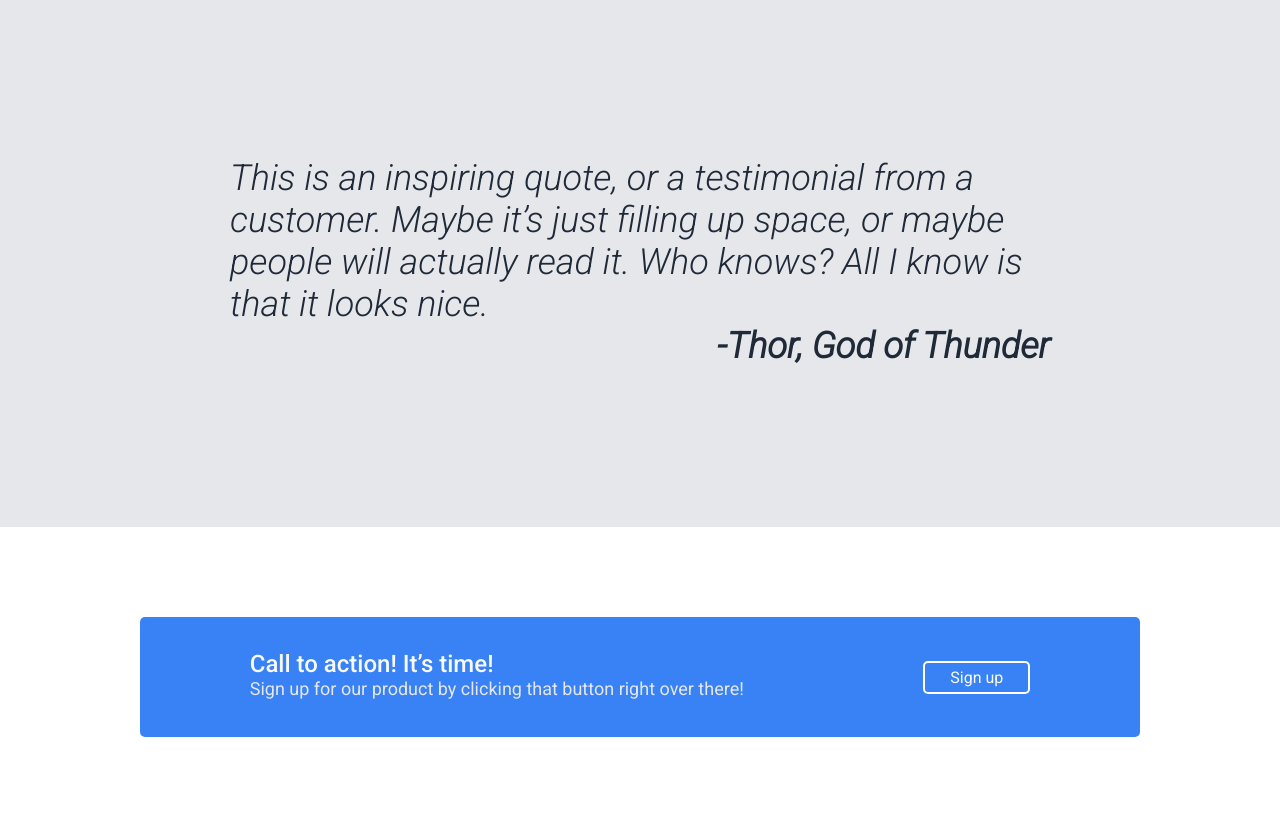
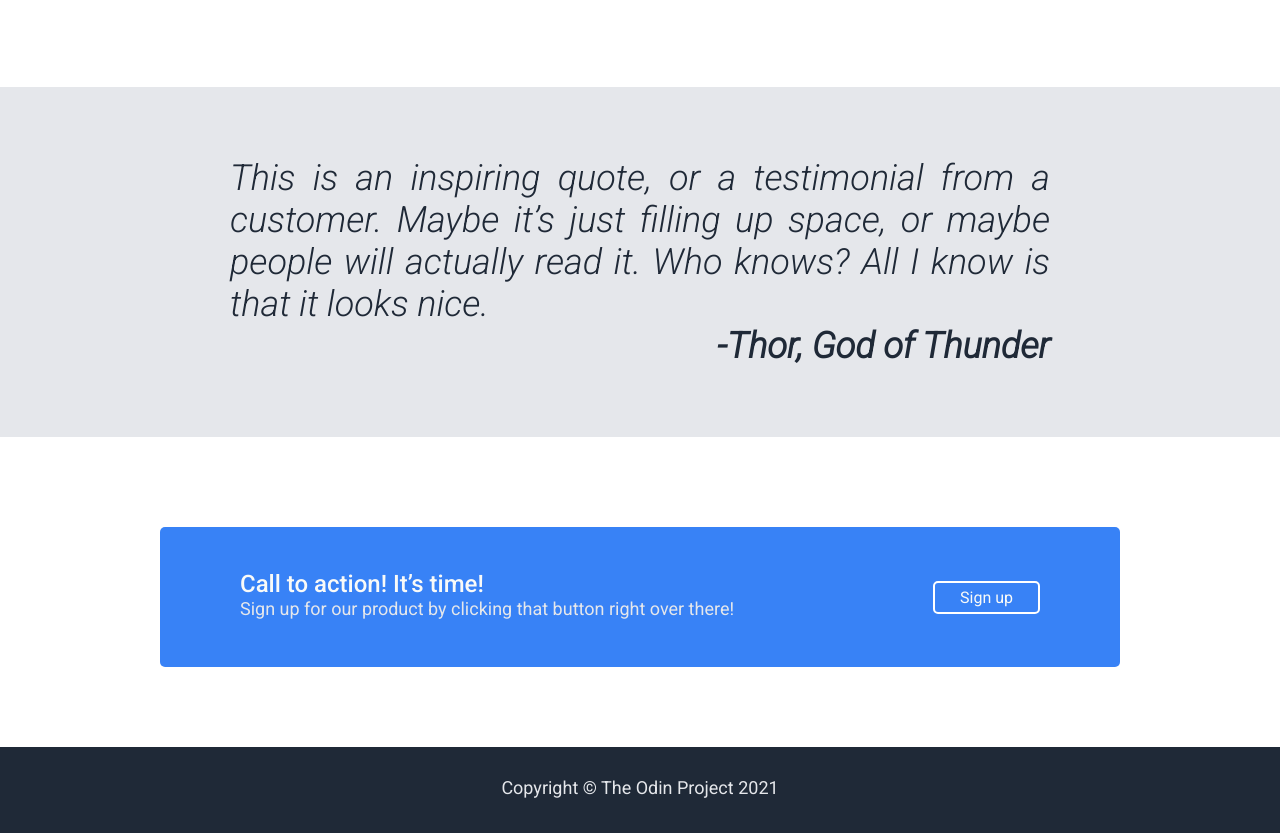
Before and after one commit to H3G4iG/landing_page, a plain HTML site: page index.html in a window 1280 px wide. Shown: the part 864-1697 px from the top of the page. Drawn offline with Linux system fonts and the light colour scheme.

Commit message:
final version 1.0

```diff
--- a/index.html
+++ b/index.html
@@ -77,7 +77,8 @@
 
   <!-- registration section -->
   <section id="registration">
-    <div class="blue-box container">
+    <div class="container">
+      <div class="blue-box">
         <div class="text-bluebox">
           <h3 class="logo-text">Call to action! It’s time!</h3>
           <p class="secondary-text">Sign up for our product by clicking that button right over there!</p>
@@ -86,6 +87,14 @@
           <a href="#">Sign up</a>
         </div>
       </div>
+    </div>
   </section>
+
+  <!-- Footer -->
+  <footer id="footer">
+    <div class="container">
+      <p class="secondary-text">Copyright © The Odin Project 2021</p>
+    </div>
+  </footer>
 </body>
 </html>
--- a/style.css
+++ b/style.css
@@ -90,6 +90,7 @@ ul {
 .quote-text {
   font-size: 36px;
   font-style: italic;
+  text-align: justify;
   color: var(--bg-dark);
 }
 
@@ -172,7 +173,6 @@ ul {
 
 /* Quote section */
 #quote-section {
-  display: flex;
   background-color: var(--secondary-color);
 }
 
@@ -184,20 +184,24 @@ ul {
 }
 
 /* registration section */
-#registration {
-  display: flex;
-  align-items: center;
-  justify-content: center;
-}
 
 .blue-box {
   display: flex;
-  justify-content: space-around;
+  justify-content: space-between;
   align-items: center;
-  width: 100%;
+  max-width: 100%;
   height: 80px;
   background-color: #3882f6;
   border-radius: 5px;
-  padding: 60px 20px;
-  margin: 90px 0;
+  padding: 70px 80px;
+  margin: 80px 0;
 }
+
+/* Footer */
+#footer {
+  display: flex;
+  justify-content: center;
+  align-items: center;
+  background-color: var(--bg-dark);
+  padding: 30px 0;
+}
```
Lines whose indentation alone changed are shown as unchanged.
